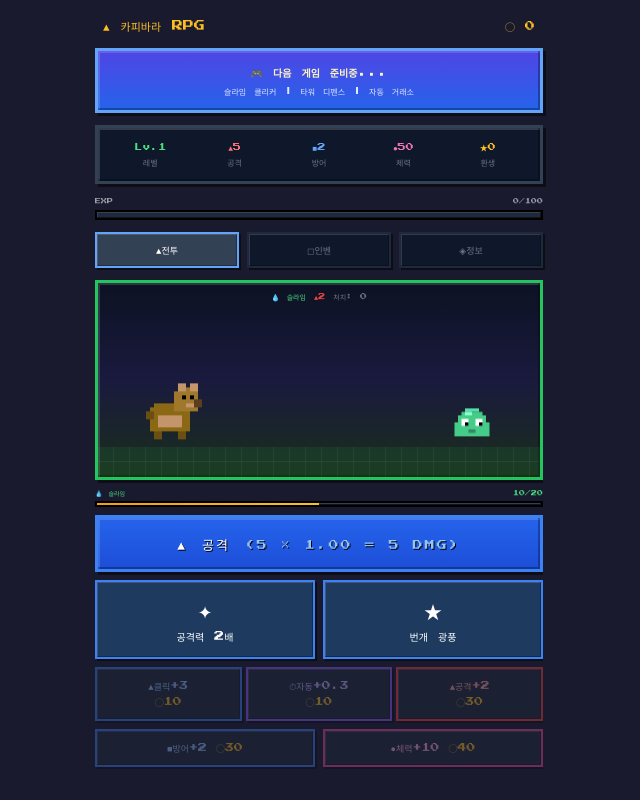
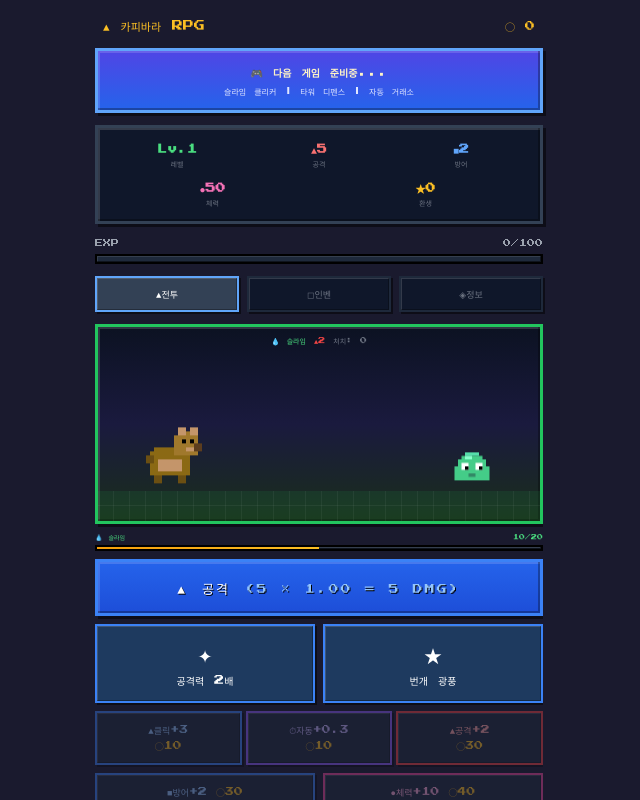
Before and after one commit to jini2399/indie-games, a Next.js app: page /indie-games/capybara in a window 1280 px wide. Both pictures are taken after a click on the button "▶ GAME START". Shown: the whole page, without its empty margins (321-961 px from the left). Built offline with nearby package versions, Linux system fonts and the light colour scheme.

Commit message:
📊 상단 정보 개선: Stats Bar 2줄 레이아웃, 글씨 크기 8→10px, EXP 6→8px

```diff
--- a/src/app/capybara/page.tsx
+++ b/src/app/capybara/page.tsx
@@ -1289,34 +1289,40 @@ export default function Home() {
 
         {/* Stats Bar */}
         <div
-          className="pixel-border mb-3 p-3 grid grid-cols-5 gap-1 text-center"
-          style={{ background: "#0f172a", borderColor: "#334155", fontSize: 8 }}
-        >
+          className="pixel-border mb-3 p-3 flex flex-col gap-2"
+          style={{ background: "#0f172a", borderColor: "#334155" }}
+        >
+          {/* Row 1: Level, Attack, Defense */}
+          <div className="grid grid-cols-3 gap-2 text-center">
             <div>
-            <div style={{ color: "#4ade80" }}>Lv.{state.level}</div>
-            <div style={{ color: "#6b7280" }}>레벨</div>
+              <div style={{ fontSize: 10, color: "#4ade80", fontWeight: "bold" }}>Lv.{state.level}</div>
+              <div style={{ fontSize: 7, color: "#6b7280" }}>레벨</div>
             </div>
             <div>
-            <div style={{ color: "#f87171" }}>▲{totalAtk}</div>
-            <div style={{ color: "#6b7280" }}>공격</div>
+              <div style={{ fontSize: 10, color: "#f87171", fontWeight: "bold" }}>▲{totalAtk}</div>
+              <div style={{ fontSize: 7, color: "#6b7280" }}>공격</div>
             </div>
             <div>
-            <div style={{ color: "#60a5fa" }}>■{totalDef}</div>
-            <div style={{ color: "#6b7280" }}>방어</div>
-          </div>
+              <div style={{ fontSize: 10, color: "#60a5fa", fontWeight: "bold" }}>■{totalDef}</div>
+              <div style={{ fontSize: 7, color: "#6b7280" }}>방어</div>
+            </div>
+          </div>
+          {/* Row 2: HP, Rebirth */}
+          <div className="grid grid-cols-2 gap-2 text-center">
             <div>
-            <div style={{ color: "#f472b6" }}>●{totalHp}</div>
-            <div style={{ color: "#6b7280" }}>체력</div>
+              <div style={{ fontSize: 10, color: "#f472b6", fontWeight: "bold" }}>●{totalHp}</div>
+              <div style={{ fontSize: 7, color: "#6b7280" }}>체력</div>
             </div>
             <div>
-            <div style={{ color: "#fbbf24" }}>★{state.rebirths}</div>
-            <div style={{ color: "#6b7280" }}>환생</div>
+              <div style={{ fontSize: 10, color: "#fbbf24", fontWeight: "bold" }}>★{state.rebirths}</div>
+              <div style={{ fontSize: 7, color: "#6b7280" }}>환생</div>
+            </div>
           </div>
         </div>
 
         {/* EXP Bar */}
         <div className="mb-3">
-          <div className="flex justify-between" style={{ fontSize: 6, color: "#9ca3af", marginBottom: 3 }}>
+          <div className="flex justify-between" style={{ fontSize: 8, color: "#9ca3af", marginBottom: 3 }}>
             <span>EXP</span>
             <span>{Math.floor(state.exp)}/{EXP_PER_LEVEL}</span>
           </div>
```
Lines whose indentation alone changed are shown as unchanged.
